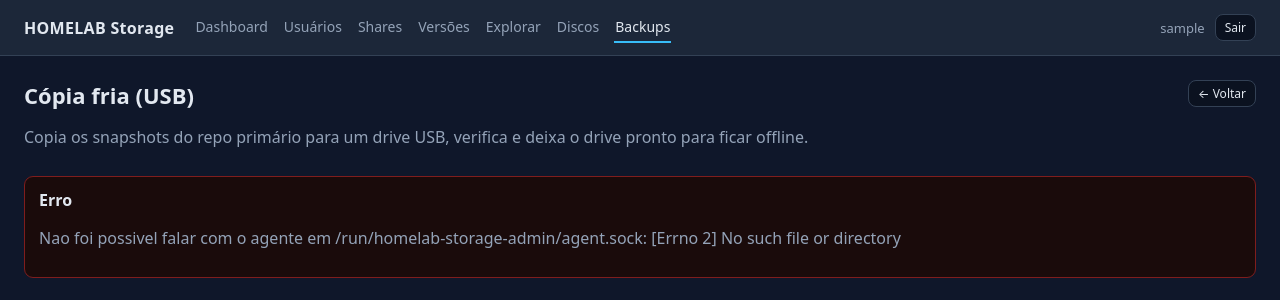
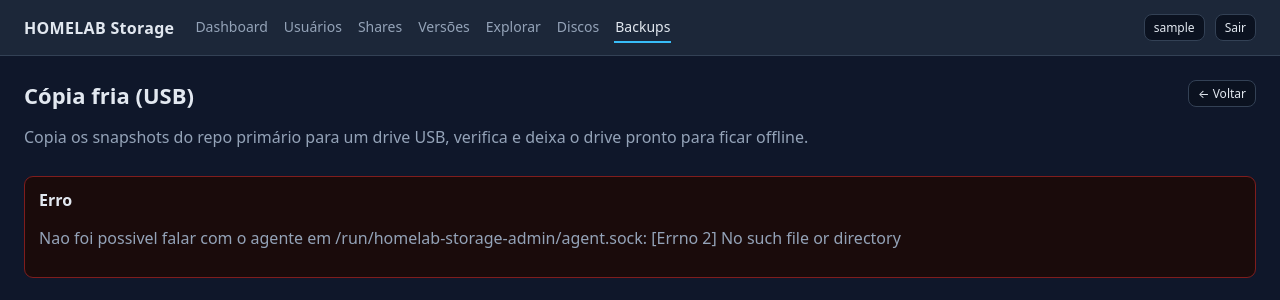
Before and after one commit to ConradoAlmeida/homelab-storage-admin, a Django app: page /backups/cold/ in a window 1280 px wide. Shown: the top 300 px of the page. Run offline with Django 5.2, Linux system fonts and the light colour scheme; the visitor is signed in with stand-in values (Sample User, id 1).

Commit message:
Transforma usuario do header em link para o admin

```diff
--- a/templates/base.html
+++ b/templates/base.html
@@ -175,7 +175,11 @@
       <a href="{% url 'backup_index' %}" class="{% if '/backups/' in request.path %}active{% endif %}">Backups</a>
     </nav>
     <div class="user">
-      <span>{{ request.user.username }}</span>
+      {% if request.user.is_staff %}
+        <a class="btn small" href="{% url 'admin:index' %}" title="Abrir painel Django admin">{{ request.user.username }}</a>
+      {% else %}
+        <span>{{ request.user.username }}</span>
+      {% endif %}
       <form method="post" action="{% url 'logout' %}">{% csrf_token %}<button class="btn small" type="submit">Sair</button></form>
     </div>
   </header>
```
